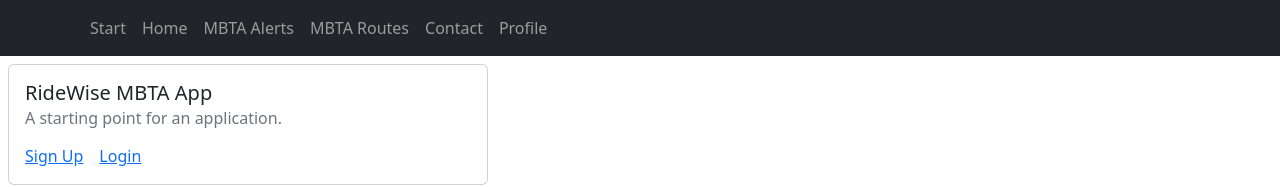
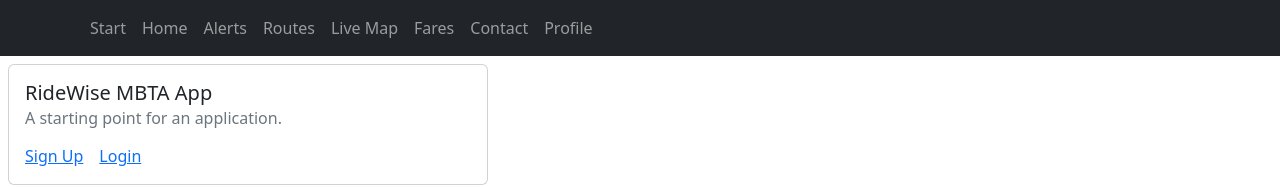
Before and after one commit to rdfioravanti/RideWise-MBTA-Application, a React (Create React App) app in the folder frontend/: page / in a window 1280 px wide. Shown: the top 187 px of the page. Built offline with nearby package versions, Linux system fonts and the light colour scheme.

Commit message:
Added all NavBar links and references

```diff
--- a/frontend/src/App.js
+++ b/frontend/src/App.js
@@ -10,7 +10,9 @@
 import HomePage from "./components/pages/homePage";
 import Login from "./components/pages/loginPage";
 import Signup from "./components/pages/registerPage";
-import ContactsPage from "./components/pages/contactsPage"
+import ContactsPage from "./components/pages/contactsPage";
+import MbtaLiveMap from "./components/pages/mbtaLiveMap";
+import MbtaFares from "./components/pages/mbtaFares";
 import PrivateUserProfile from "./components/pages/privateUserProfilePage";
 import { createContext, useState, useEffect } from "react";
 import getUserInfo from "./utilities/decodeJwt";
@@ -37,6 +39,8 @@
           <Route exact path="/mbtaRoutesPage" element={<MbtaRoutesPage />} />
           <Route exact path="/mbtaAlerts" element={<MbtaAlertsPage />} />
           <Route exact path="/contactsPage" element={<ContactsPage />} />
+          <Route exact path="/mbtaLiveMap" element={<MbtaLiveMap />} />
+          <Route exact path = "/mbtaFares" element={<MbtaFares />} />
           <Route path="/privateUserProfile" element={<PrivateUserProfile />} />
 
         </Routes>
--- a/frontend/src/components/navbar.js
+++ b/frontend/src/components/navbar.js
@@ -25,8 +25,10 @@
       <Nav className="me-auto">
         <Nav.Link href="/">Start</Nav.Link>
         <Nav.Link href="/home">Home</Nav.Link>
-        <Nav.Link href="/mbtaAlerts">MBTA Alerts</Nav.Link>
-        <Nav.Link href="/mbtaRoutesPage">MBTA Routes</Nav.Link>
+        <Nav.Link href="/mbtaAlerts">Alerts</Nav.Link>
+        <Nav.Link href="/mbtaRoutesPage">Routes</Nav.Link>
+        <Nav.Link href="/mbtaLiveMap">Live Map</Nav.Link>
+        <Nav.Link href="/mbtaFares">Fares</Nav.Link>
         <Nav.Link href="/contactsPage">Contact</Nav.Link>
         <Nav.Link href="/privateUserProfile">Profile</Nav.Link>
       </Nav>
```
Also changed, not shown: 2 other files (tests, documents, lock files or other folders).
